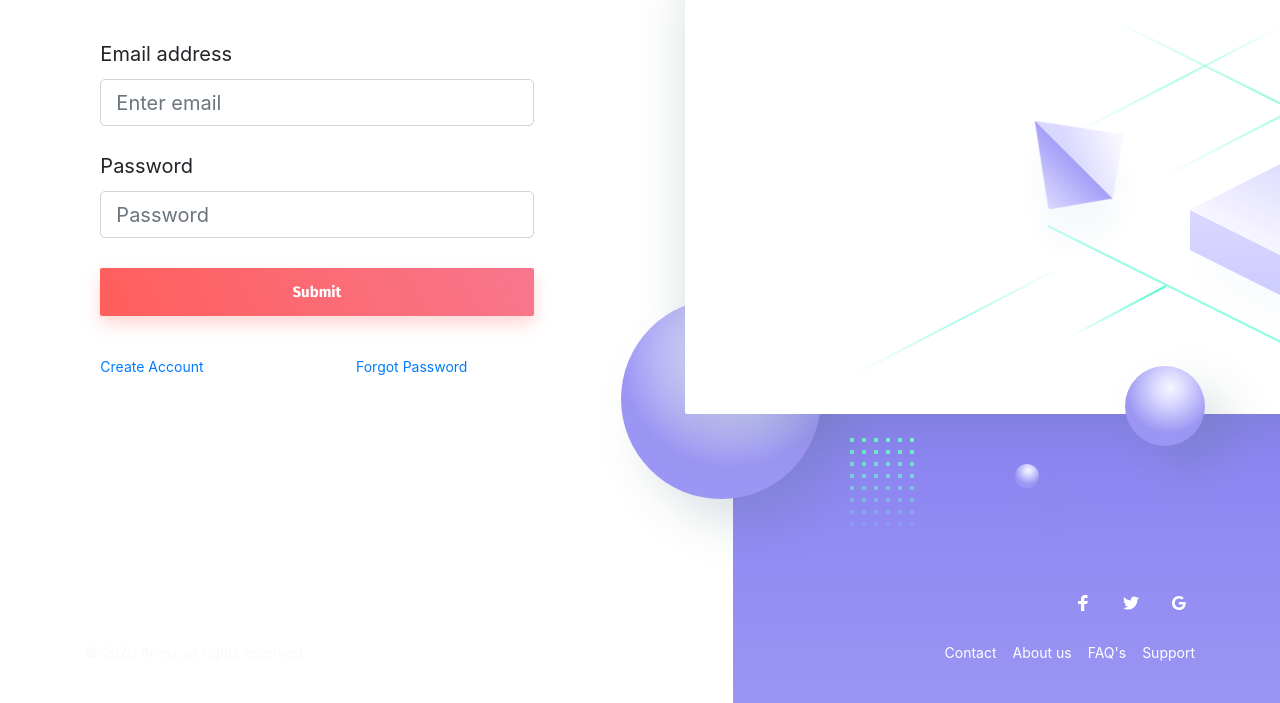
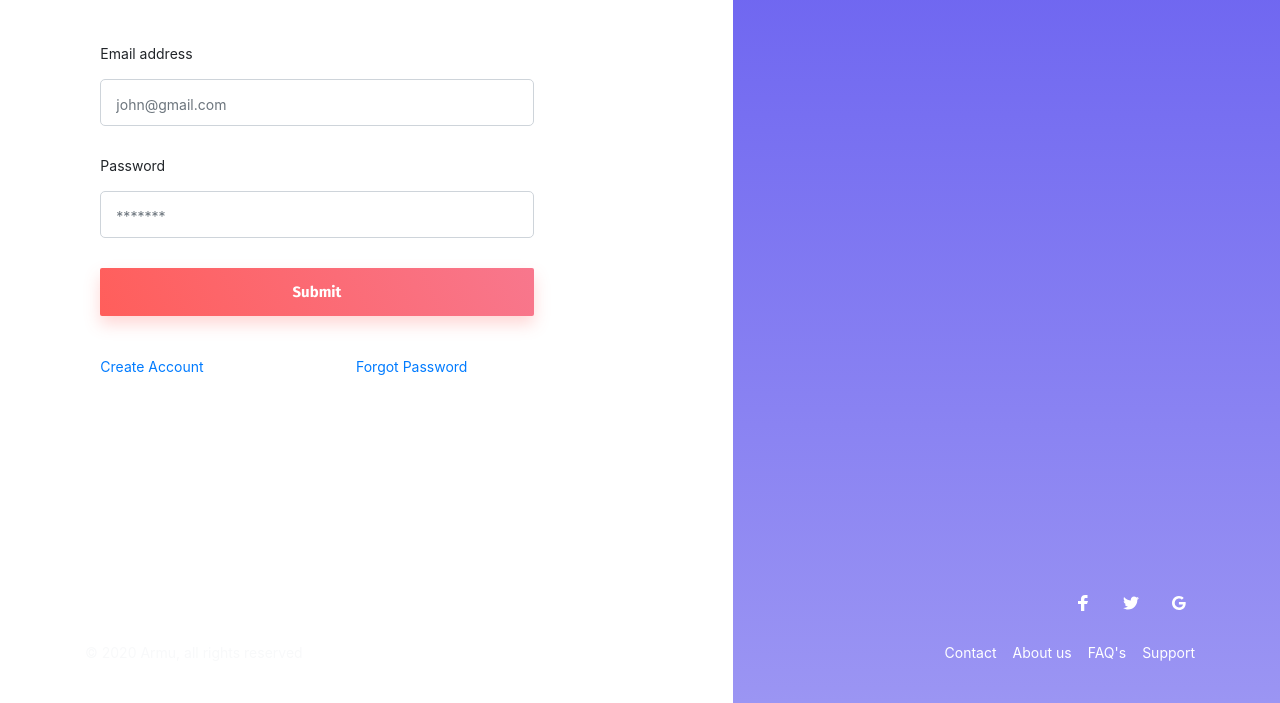
Before and after one commit to peterchege/armu-farmer, a plain HTML site: page Login_farmer.html in a window 1280 px wide. Shown: the part 164-867 px from the top of the page. Drawn offline with nearby package versions, Linux system fonts and the light colour scheme.

Commit message:
alignment of laabels and placeholders

```diff
--- a/Login_farmer.html
+++ b/Login_farmer.html
@@ -41,13 +41,13 @@
                                            	<div class="form-group">
                                            		<label for="exampleInputEmail1">Email address</label>
                                            		<input type="email" class="form-control" id="exampleInputEmail1"
-                                           			aria-describedby="emailHelp" placeholder="Enter email">
+                                           			aria-describedby="emailHelp" placeholder="john@gmail.com">
 
                                            	</div>
                                            	<div class="form-group">
                                            		<label for="exampleInputPassword1">Password</label>
                                            		<input type="password" class="form-control"
-                                           			id="exampleInputPassword1" placeholder="Password">
+                                           			id="exampleInputPassword1" placeholder="*******">
                                            	</div>
 
                                            	<button type="submit" class=" form-btn button button-primary button-block button-shadow ">
@@ -71,7 +71,7 @@
                                 </div>
                             </div>
                         </div>
-                        <div class="hero-illustration">
+                        <!-- <div class="hero-illustration">
                             <div class="hero-squares hero-squares-1 is-revealing">
                                 <svg width="124" height="64" viewBox="0 0 124 64" xmlns="http://www.w3.org/2000/svg">
                                     <defs>
@@ -290,7 +290,7 @@
                                     <circle cx="12" cy="12" r="12" fill="url(#ball-5-a)" fill-rule="evenodd"/>
                                 </svg>
                             </div>
-                        </div>
+                        </div> -->
                     </div>
                 </div>
             </section>
--- a/dist/css/main.css
+++ b/dist/css/main.css
@@ -25,7 +25,12 @@
     width: 90%;
 }
 .box-contain label {
+    margin: 5px auto;
+    font-size: 14px;
+}
+.box-contain ::placeholder {
 	margin: 5px auto;
+	font-size: 14px;
 }
 .box-contain input {
 	margin: 5px auto;
```
Also changed, not shown: index.html (+1 -1 lines).
